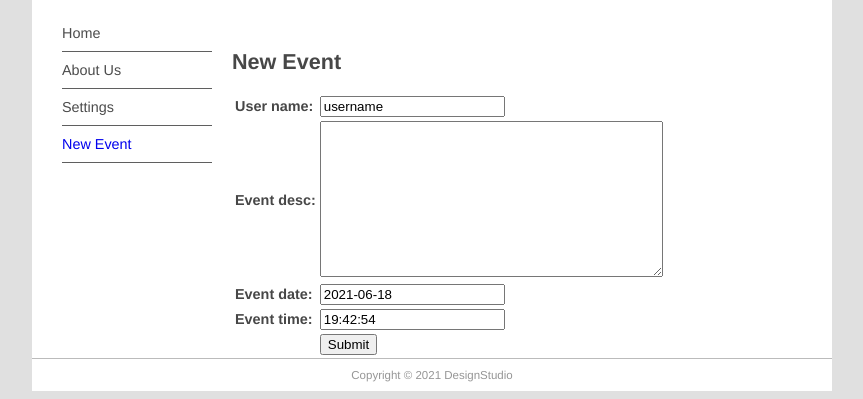
After one commit to Chanchal-S/TO-DOs, a Django app: page /addevent/ in a window 1280 px wide. The commit adds this page. Shown: the part 573-972 px from the top of the page, without its empty margins (216-1079 px from the left). Run offline with Django 3.2, Linux system fonts and the light colour scheme.

Commit message:
Django form to recieve user input

```diff
--- /dev/null
+++ b/events/addevent.py
@@ -0,0 +1,29 @@
+from datetime import datetime
+from django import forms
+from .models import Event
+from django.forms import ModelForm, fields
+from django.shortcuts import render
+from django.http import HttpResponseRedirect
+
+class EventForm(ModelForm):
+    class Meta:
+        model = Event
+        fields = ['user_name', 'event_desc', 'event_date', 'event_time']
+
+def addevent(request):
+    submitted = False
+    if request.method == 'POST':
+        form = EventForm(request.POST)
+        if form.is_valid():
+            cd = form.cleaned_data
+            #assert False
+            return HttpResponseRedirect('/addevent?submitted=True')
+    else:
+        form = EventForm()
+        if 'submitted' in request.GET:
+            submitted = True
+
+    return render(request,
+        'addevent/addevent.html',
+        {'form':form, 'submitted':submitted}
+        )
--- /dev/null
+++ b/events/templates/addevent/addevent.html
@@ -0,0 +1,25 @@
+{% extends "base.html" %}
+
+{% block title %}Contact Us{% endblock title %}
+
+{% block content %}
+<h1>New Event</h1>
+
+{% if submitted %}
+    <p class="success">
+        Your event was successfully added. Thank you.
+    </p>
+
+{% else %}
+   <form action="" method="post" novalidate>
+   <table>
+    {{ form.as_table }}
+    <tr>
+      <td>&nbsp;</td>
+      <td><input type="submit" value="Submit"></td>
+    </tr>
+   </table>
+   {% csrf_token %}
+   </form>
+{% endif %}
+{% endblock content %}
--- a/events/urls.py
+++ b/events/urls.py
@@ -4,9 +4,11 @@ from django.conf.urls import url
 from django.urls import include, path
 from django.urls.resolvers import URLPattern
 from . import views
+from . import addevent  #import the addevent module
 
 urlpatterns = [
     path('admin/', admin.site.urls),
+    path('addevent/', addevent.addevent, name='add-events'),
     #path('', views.index, name='index'),
     path('events/', views.all_events, name='show-events'),
     #path('',include('events.urls')),
--- a/rem_app/static/main.css
+++ b/rem_app/static/main.css
@@ -17,6 +17,7 @@ body {
 	font-size: 0.9em;
 	text-align: justify;
 	color: #474747;
+	width: 100%;
 }
 #footer {
 	text-align: center;
@@ -57,7 +58,14 @@ body {
     margin-top: 30px;
 }
 #logo {
-	padding: 10px;
+	padding: 0px;
+	float: left;
+}
+#top_menu {
+    float: right;
+    padding: 50px 20px 0px 0px;
+    font-size: 1.2em;
+    color: #270c39;
 }
 #table1 thead, #table1 tr, #table1 th {
     border: 1px solid black;
--- a/rem_app/templates/base.html
+++ b/rem_app/templates/base.html
@@ -9,12 +9,15 @@
 <body>
 <div id="wrapper">
   <header id="header">
-    <div id="logo"><img src="{% static 'logo.jpeg' %}" width="75" height="75"alt=""/></div>
-    <div id="topbanner"><img src="{% static 'top_banner.jpg' %}" width="800" height="275" alt=""/></div>
+    <div id="logo"><img src="{% static 'logo.jpeg' %}", width="60px", height="60px" alt=""/></div>
+    <!--<div id="top menu"></div>
+    <a href="/forms">New Event</a>
+    </div>-->
+    <div id="topbanner"><img src="{% static 'top_banner.jpg' %}", width="800px", height="500px" alt=""/></div>
   </header>
   <aside id="leftsidebar">
     <nav id="nav">
-    <ul><li>Home </li><li>About Us</li><li>Settings</li></ul>
+    <ul><li>Home </li><li>About Us</li><li>Settings</li><li><a href="/addevent">New Event</a></li></ul>
     </nav>
   </aside>
   <section id="main">
```
Also changed, not shown: events/forms.py (deleted, +0 -7 lines), db.sqlite3, events/migrations/0011_auto_20210617_2136.py (added), events/migrations/0012_auto_20210618_0205.py (added), events/migrations/0013_auto_20210619_0106.py (added).
